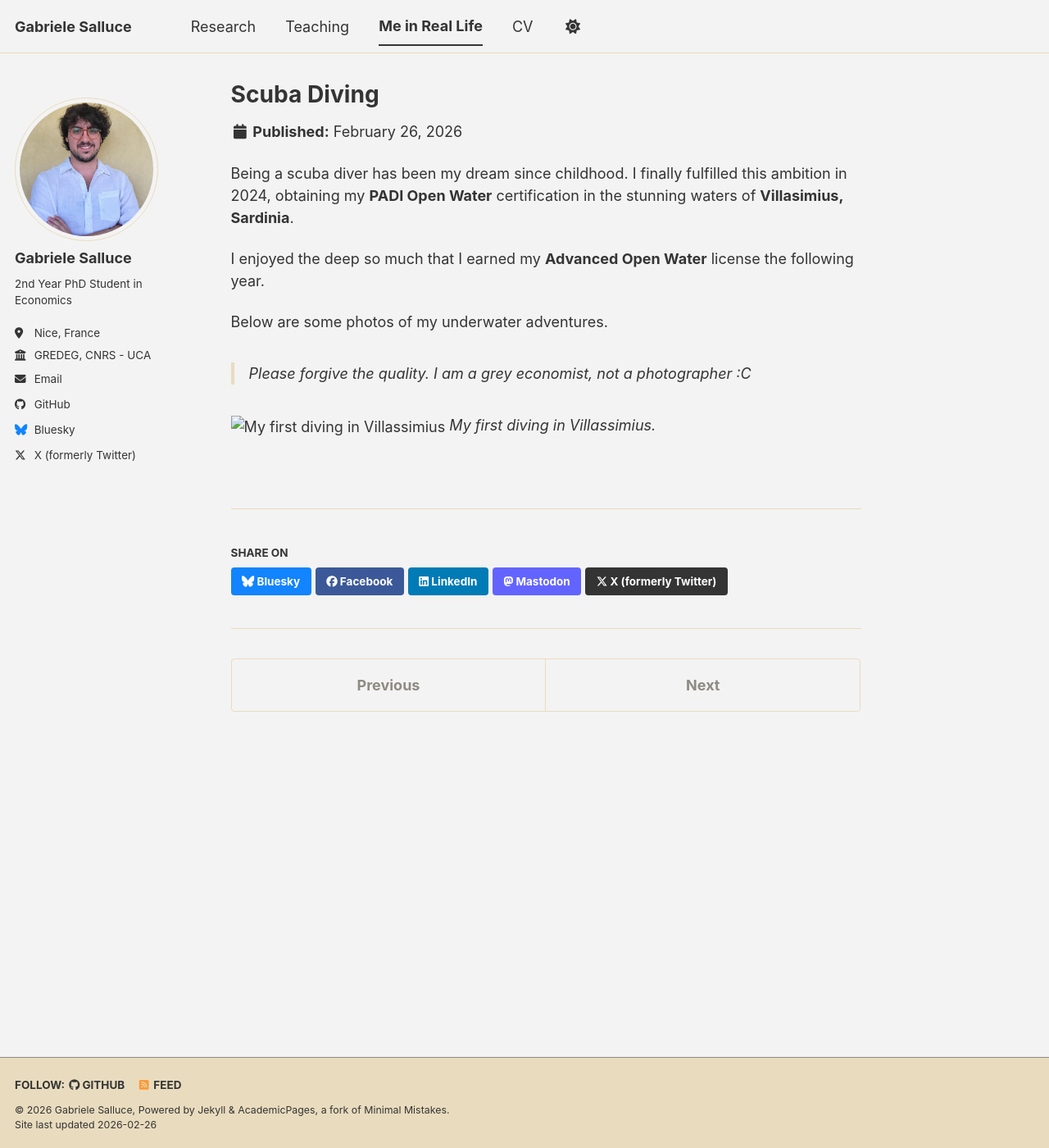
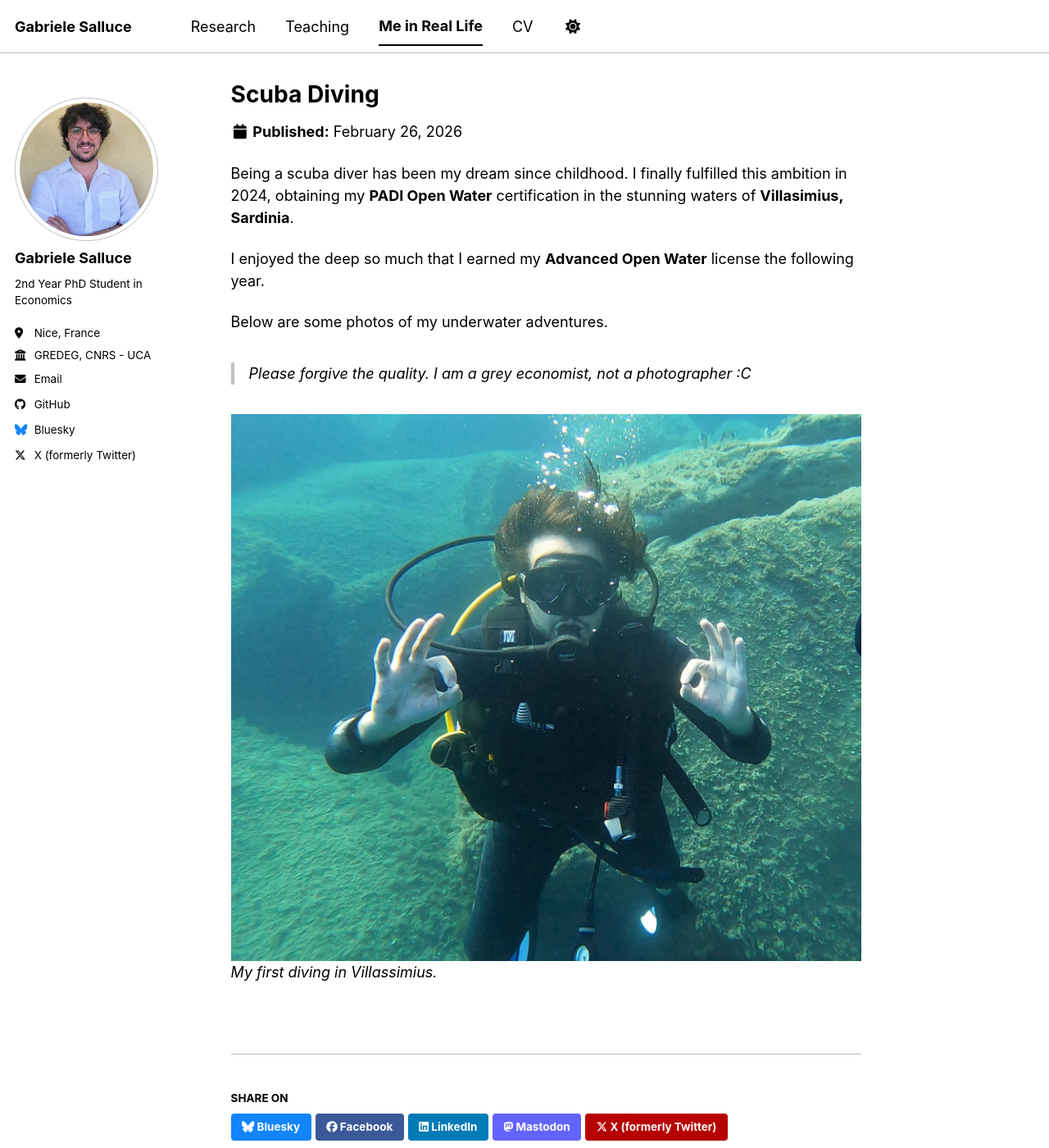
Before and after one commit to gabrielesalluce/gabrielesalluce.github.io, a Jekyll site: the page built from _me-in-real-life/scuba-diving.md, in a window 1280 px wide and 1400 px high. Shown: the whole window at 82% size. Built offline with Jekyll 4.4.1, drawn with Linux system fonts in a browser that asks for light colours; a script bundle is joined from its source files by our own code; library files that are not in the unit come from our copies.

Commit message:
daje finito

```diff
--- a/_config.yml
+++ b/_config.yml
@@ -8,7 +8,7 @@
 
 # Basic Site Settings
 locale                   : "en-US"
-site_theme               : "dirt" # The available themes options are "default", "air", "sunrise", "mint", "dirt" and "contrast"
+site_theme               : "contrast" # The available themes options are "default", "air", "sunrise", "mint", "dirt" and "contrast"
 title                    : "Gabriele Salluce"
 title_separator          : "-"
 name                     : &name "Gabriele Salluce"
--- a/_me-in-real-life/scuba-diving.md
+++ b/_me-in-real-life/scuba-diving.md
@@ -10,5 +10,5 @@ I enjoyed the deep so much that I earned my **Advanced Open Water** license the
 Below are some photos of my underwater adventures.
 > *Please forgive the quality. I am a grey economist, not a photographer :C*
 
-![My first diving in Villassimius](gabrielesalluce.github.io/images/IMG-20240807-WA0015.jpg)
+![My first diving in Villassimius](IMG-20240807-WA0015.jpg)
 *My first diving in Villassimius.*
```
Also changed, not shown: _me-in-real-life/IMG-20240807-WA0015.jpg (renamed from images/IMG-20240807-WA0015.jpg).
